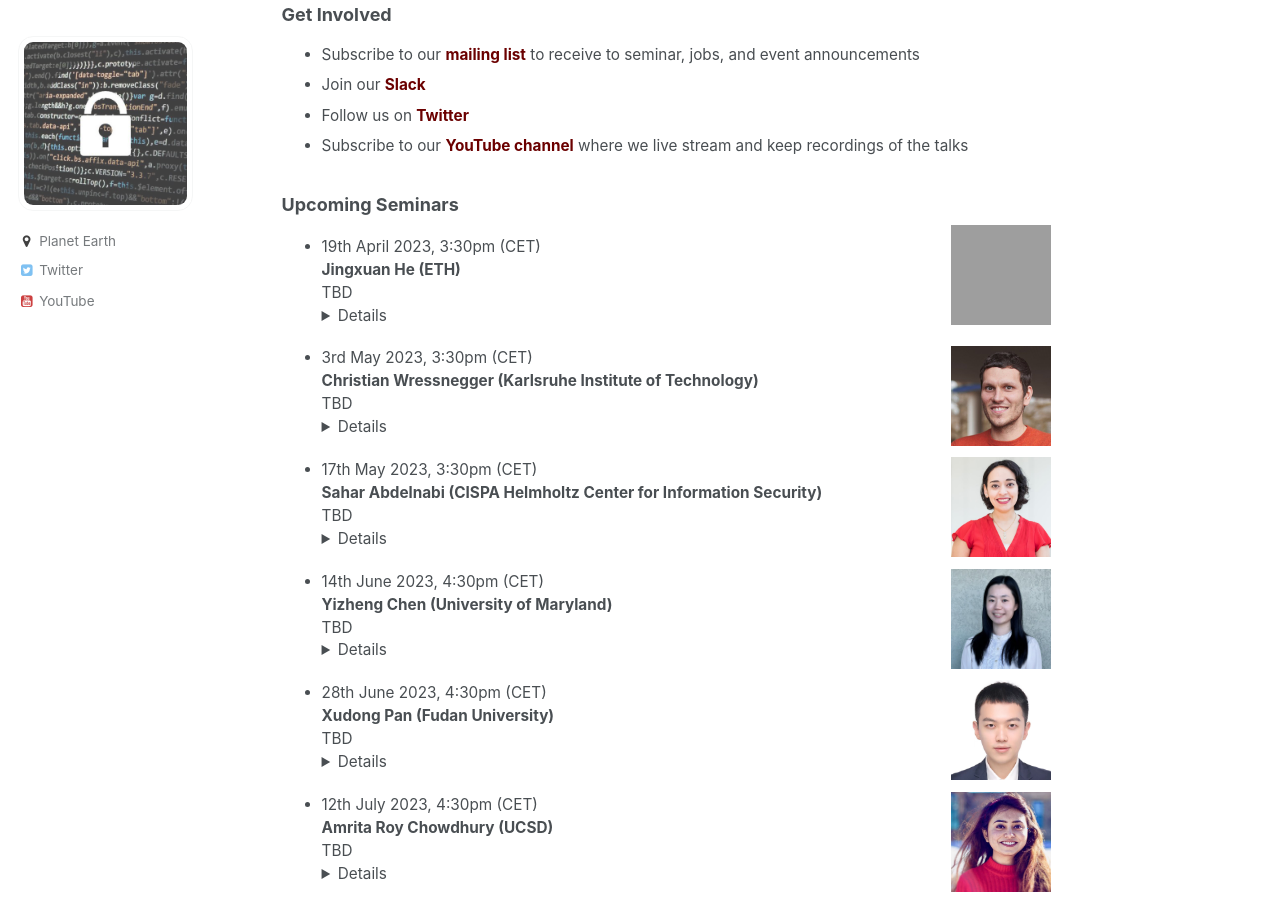
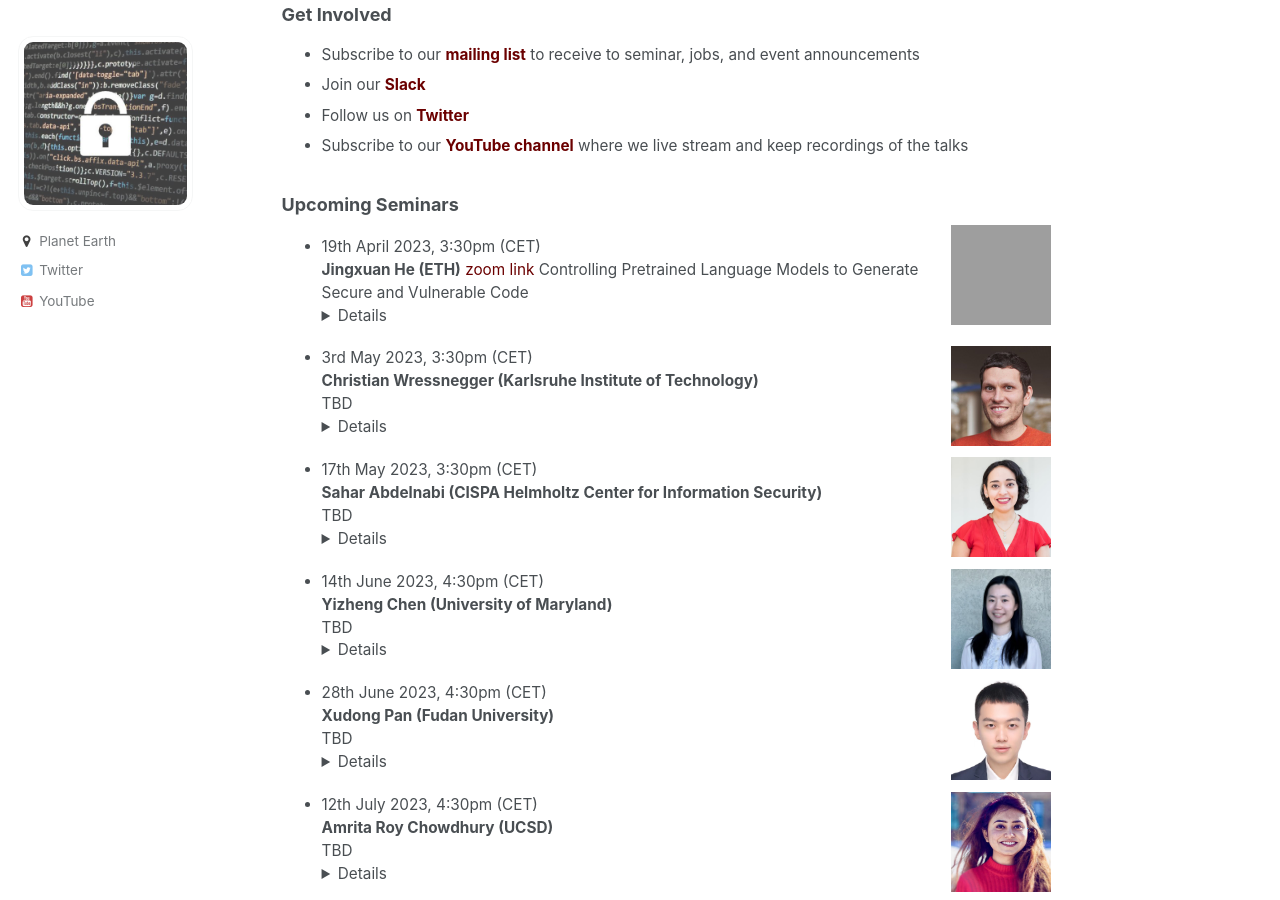
Before and after one commit to prisec-ml/prisec-ml.github.io, a Jekyll site: the page built from _pages/about.md, in a window 1280 px wide and 900 px high, scrolled down 261 px. Built offline with Jekyll 4.4.1, drawn with Linux system fonts in a browser that asks for light colours; grey boxes are pictures that could not be loaded.

Commit message:
Update about.md

```diff
--- a/_pages/about.md
+++ b/_pages/about.md
@@ -18,8 +18,8 @@ title: Privacy and Security in ML Seminars
 
 <img src="../images/jingxuan.png" style="float:right;width:100px;height:100px;margin-top:00px">
 - 19th April 2023, 3:30pm (CET)
-**Jingxuan He (ETH)**
-TBD <details><br>**Abstract:**  <br><br>**Bio:**  </details>
+**Jingxuan He (ETH)**  [zoom link](https://cispa-de.zoom.us/j/97148371989?pwd=c0YwUkV1VXZXenpqaFpzNDB5eFk5QT09)
+Controlling Pretrained Language Models to Generate Secure and Vulnerable Code <details><br>**Abstract:** Pretrained language models (PLMs) learned on massive code corpora are increasingly used to synthesizing programs. However, recent studies found that PLMs frequently generate unsafe code in security-sensitive scenarios. In this talk, I will first formulate a new security task called controlled code generation, which allows users to input a binary property to control if a PLM generates secure or unsafe code. Then, I will describe our approach that learns continuous prompts to achieve security control, while preserving the PLM’s capability of generating functionally correct code. <br><br>**Bio:** Jingxuan He is a final-year PhD student at ETH Zurich. He obtained his Master’s degree at ETH Zurich in 2018 and Bachelor’s degree at Zhejiang University in 2016. His research focuses on programming languages, machine learning, and security. </details>
 
 <img src="../images/christian.jpg" style="float:right;width:100px;height:100px;margin-top:00px">
 - 3rd May 2023, 3:30pm (CET)
```
